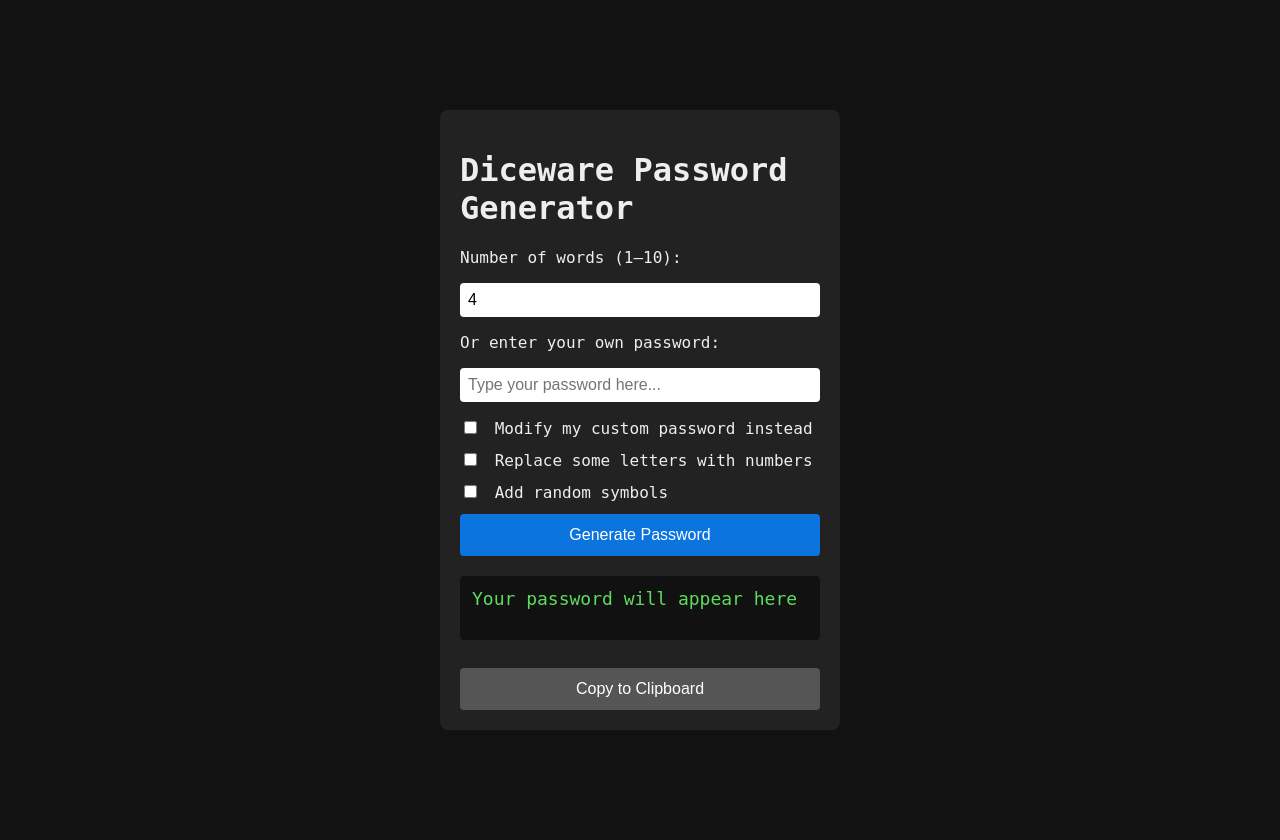
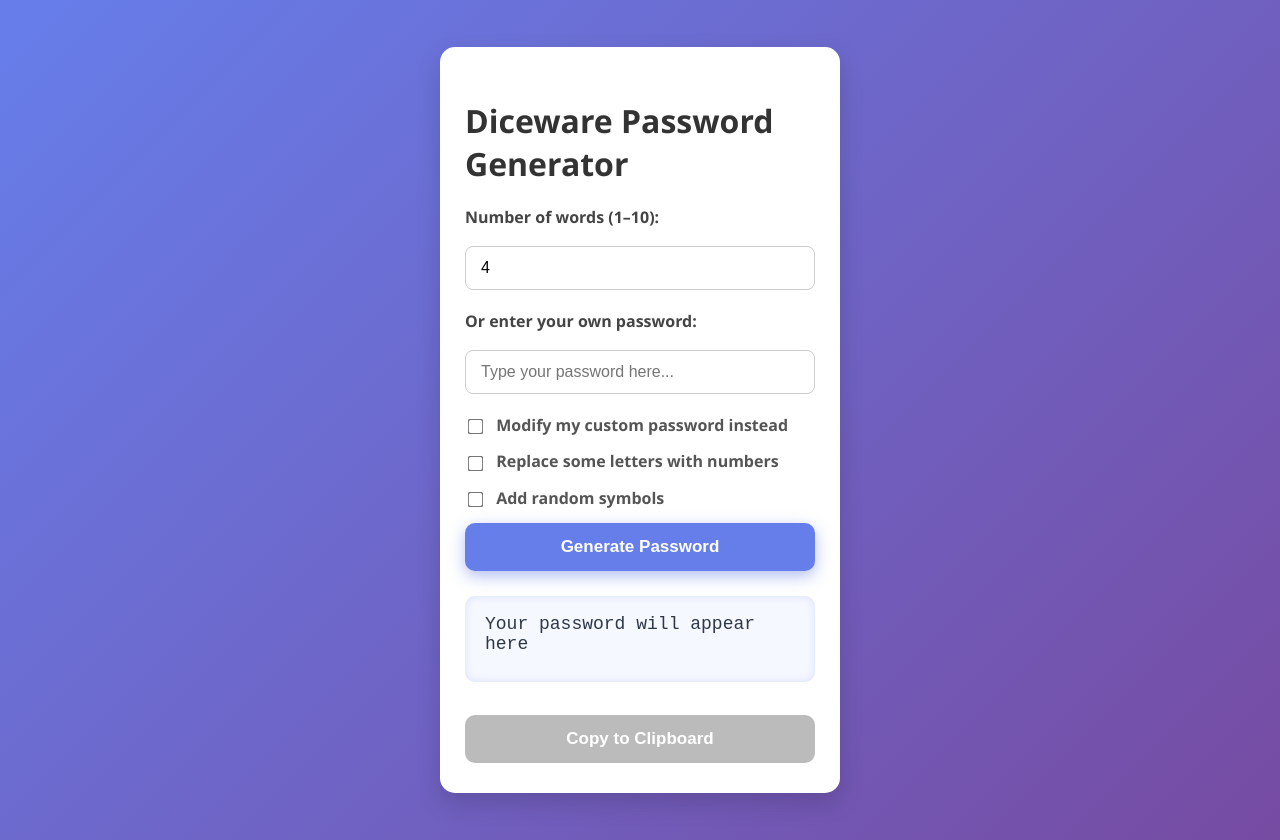
Before and after one commit to BigMushFrog23/password-generator, a PHP site: page / in a window 1280 px wide. Run offline with PHP 8.4, Linux system fonts and the light colour scheme.

Commit message:
csschange

```diff
--- a/style.css
+++ b/style.css
@@ -1,7 +1,7 @@
 body {
-  background: #121212;
-  color: #eee;
-  font-family: monospace, monospace;
+  background: linear-gradient(135deg, #667eea 0%, #764ba2 100%);
+  color: #f0e9f4;
+  font-family: 'Segoe UI', Tahoma, Geneva, Verdana, sans-serif;
   display: flex;
   justify-content: center;
   align-items: center;
@@ -9,74 +9,120 @@ body {
   margin: 0;
   padding: 20px;
 }
+
 .container {
-  background: #222;
-  padding: 20px;
-  border-radius: 8px;
+  background: #fff;
+  padding: 30px 25px;
+  border-radius: 15px;
   max-width: 400px;
   width: 100%;
   box-sizing: border-box;
+  box-shadow: 0 10px 25px rgba(0, 0, 0, 0.15);
+  color: #333;
 }
+
 input[type="number"],
 input[type="text"] {
   width: 100%;
-  padding: 8px;
-  margin: 8px 0 16px 0;
-  border-radius: 4px;
-  border: none;
+  padding: 12px 15px;
+  margin: 10px 0 20px 0;
+  border-radius: 8px;
+  border: 1.8px solid #ccc;
   font-size: 16px;
   box-sizing: border-box;
+  transition: border-color 0.3s ease;
 }
+
+input[type="number"]:focus,
+input[type="text"]:focus {
+  border-color: #667eea;
+  outline: none;
+  box-shadow: 0 0 8px #667eea80;
+}
+
 label {
   display: block;
   margin-bottom: 8px;
+  font-weight: 600;
+  color: #444;
 }
+
 button {
   width: 100%;
-  padding: 12px;
-  font-size: 16px;
-  background: #0b74de;
+  padding: 14px;
+  font-size: 17px;
+  background: #667eea;
   border: none;
-  border-radius: 4px;
+  border-radius: 10px;
   color: white;
   cursor: pointer;
+  font-weight: 600;
+  box-shadow: 0 5px 15px rgba(102, 126, 234, 0.5);
+  transition: background-color 0.3s ease, box-shadow 0.3s ease;
 }
+
+button:hover:not(:disabled) {
+  background: #5563c1;
+  box-shadow: 0 8px 25px rgba(85, 99, 193, 0.7);
+}
+
 button:disabled {
-  background: #555;
+  background: #aaa;
   cursor: not-allowed;
+  box-shadow: none;
 }
+
 pre {
-  background: #111;
-  padding: 12px;
-  border-radius: 4px;
-  margin-top: 20px;
-  min-height: 40px;
+  background: #f6f8ff;
+  padding: 18px 20px;
+  border-radius: 10px;
+  margin-top: 25px;
+  min-height: 50px;
   white-space: pre-wrap;
   word-wrap: break-word;
   font-size: 18px;
-  color: #5edc5e;
+  color: #2d3748;
+  box-shadow: inset 0 0 8px #667eea33;
+  font-family: 'Courier New', Courier, monospace;
 }
+
 .checkbox-label {
-  margin-bottom: 12px;
+  margin-bottom: 14px;
   user-select: none;
   cursor: pointer;
+  color: #555;
+  font-weight: 600;
 }
+
 .checkbox-label input {
-  margin-right: 8px;
+  margin-right: 10px;
   cursor: pointer;
+  transform: scale(1.2);
+  vertical-align: middle;
 }
+
 #copyBtn {
   width: 100%;
-  padding: 12px;
-  font-size: 16px;
-  background: #28a745;
+  padding: 14px;
+  font-size: 17px;
+  background: #48bb78; /* softer green */
   border: none;
-  border-radius: 4px;
+  border-radius: 10px;
   color: white;
   cursor: pointer;
-  margin-top: 10px;
+  margin-top: 15px;
+  font-weight: 600;
+  box-shadow: 0 5px 15px rgba(72, 187, 120, 0.6);
+  transition: background-color 0.3s ease, box-shadow 0.3s ease;
 }
+
+#copyBtn:hover:not(:disabled) {
+  background: #38a169;
+  box-shadow: 0 8px 25px rgba(56, 161, 105, 0.8);
+}
+
 #copyBtn:disabled {
-  background: #555;
+  background: #bbb;
   cursor: not-allowed;
+  box-shadow: none;
 }
```
